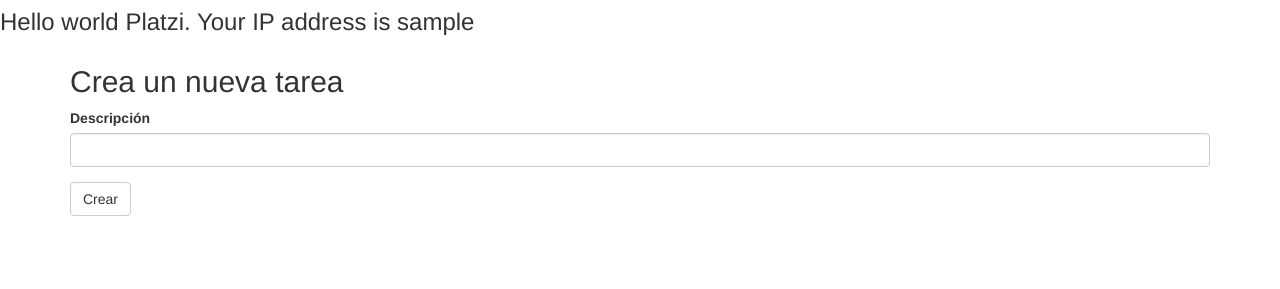
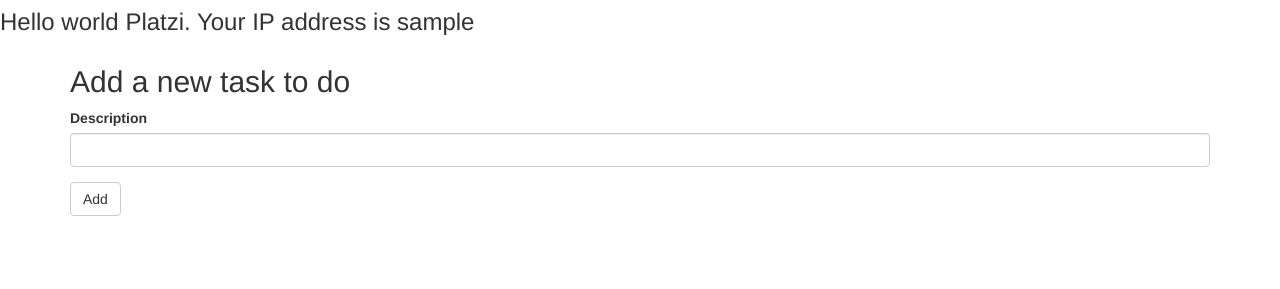
Before and after one commit to EduuardoPerez/To-do-list, a Flask app: page /hello in a window 1280 px wide. Shown: the part 63-352 px from the top of the page. Run offline with Flask 2, Linux system fonts and the light colour scheme; a user stored in the database is signed in; data that the repository does not hold is empty; some libraries are stand-ins or nearby versions.

Commit message:
Changed the words in spanish to english

```diff
--- a/app/forms.py
+++ b/app/forms.py
@@ -9,13 +9,13 @@ class LoginForm(FlaskForm ):
 
 
 class TodoForm(FlaskForm):
-  description = StringField('Descripción', validators=[DataRequired()])
-  submit = SubmitField('Crear')
+  description = StringField('Description', validators=[DataRequired()])
+  submit = SubmitField('Add')
 
 
 class DeleteTodoForm(FlaskForm):
-  submit = SubmitField('Borrar')
+  submit = SubmitField('Delete')
 
 
 class UpdateTodoForm(FlaskForm):
-  submit = SubmitField('Actualizar')
+  submit = SubmitField('Update')
--- a/app/templates/hello.html
+++ b/app/templates/hello.html
@@ -18,7 +18,7 @@
   {% endif %}
 
   <div class="container">
-    <h2>Crea un nueva tarea</h2>
+    <h2>Add a new task to do</h2>
 
     {{ wtf.quick_form(todo_form) }}
   </div>
--- a/app/templates/macros.html
+++ b/app/templates/macros.html
@@ -3,7 +3,7 @@
 {% macro render_todo(todo, delete_form, update_form) %}
   <li class="list-group-item">
     <span class="badge">{{ todo.to_dict().done }}</span>
-    Descripción: {{ todo.to_dict().description }}
+    • Task: {{ todo.to_dict().description }}
 
     {{ wtf.quick_form(delete_form, action=url_for('delete', todo_id=todo.id)) }}
     {{ wtf.quick_form(update_form, action=url_for('update', todo_id=todo.id, done=todo.to_dict().done)) }}
```
